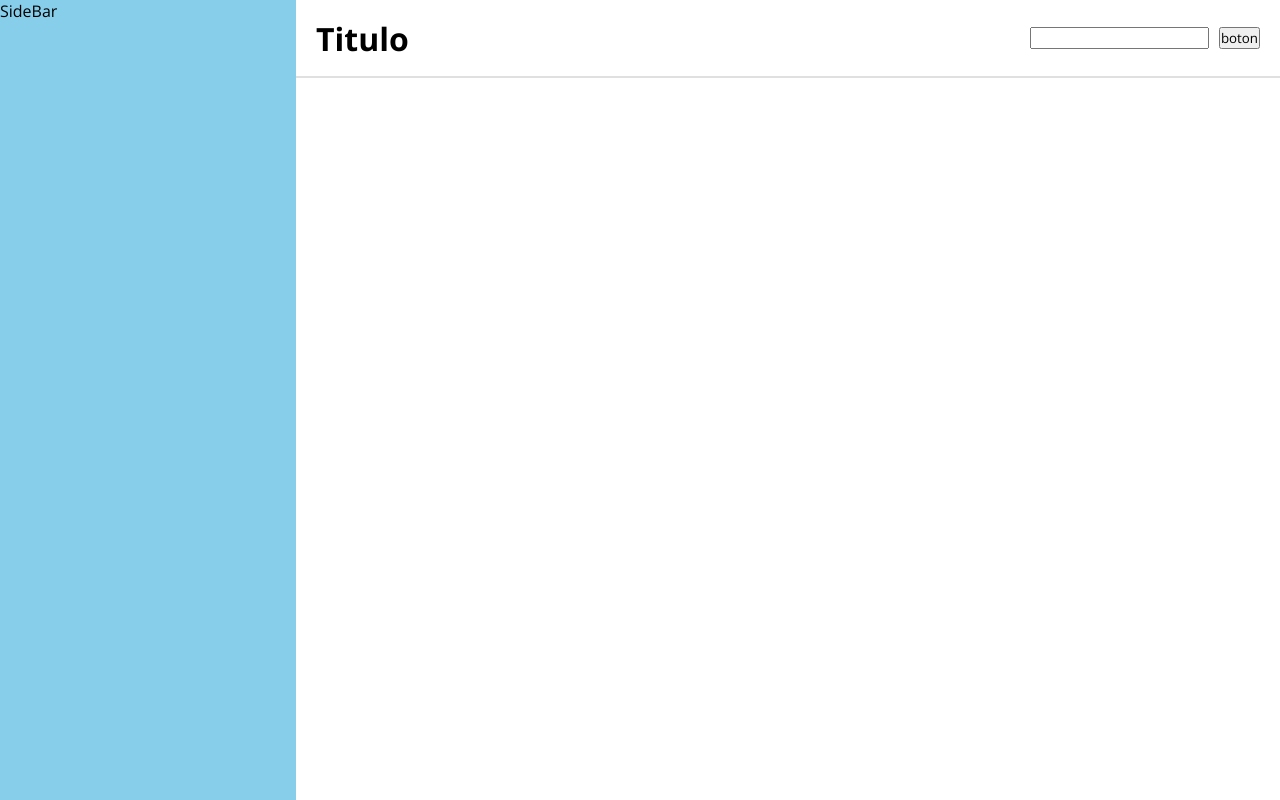
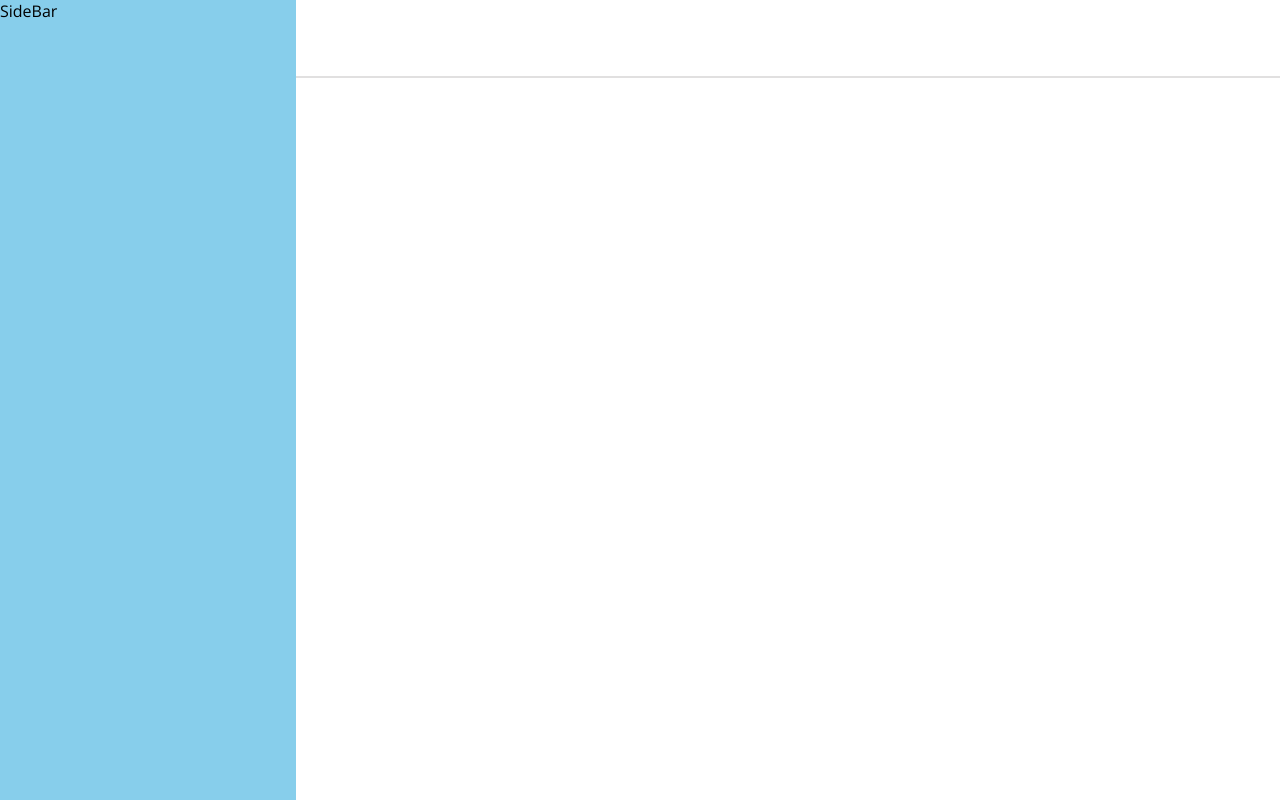
Before and after one commit to NicolasBuffa/dashboard-grupo4, a React (Create React App) app: page / in a window 1280 px wide. Built offline with nearby package versions, Linux system fonts and the light colour scheme.

Commit message:
remove hardcode from home

```diff
--- a/src/pages/Home/Home.jsx
+++ b/src/pages/Home/Home.jsx
@@ -1,19 +1,16 @@
 import React from 'react'
 import Header from '../../components/Header'
 import HeaderContent from '../../components/HeaderContent'
-import menu from '../../assets/menu.svg'
 
 function Home() {
   return (
     <>
       <Header>
         <HeaderContent>
-        <span className="menuButton"><img src={menu} alt="burgerButton" /></span>
-          <h1>Titulo</h1>
+        {/* boton menu y titulo */}
         </HeaderContent>
         <HeaderContent>
-          <input type="search" name="search"/>
-          <button>boton</button>
+        {/* searchbar y boton */}
         </HeaderContent>
       </Header>
     </>
```
